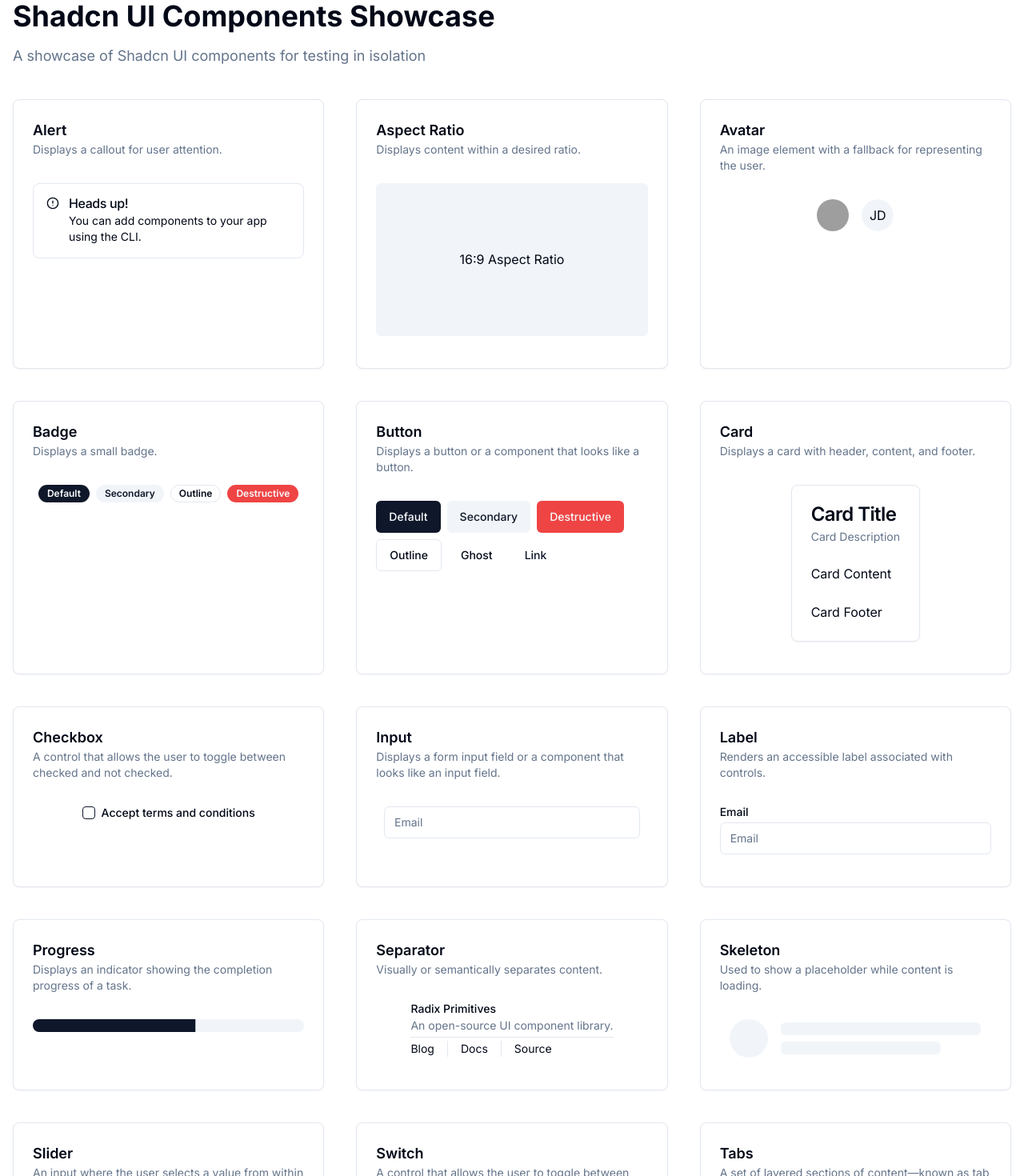
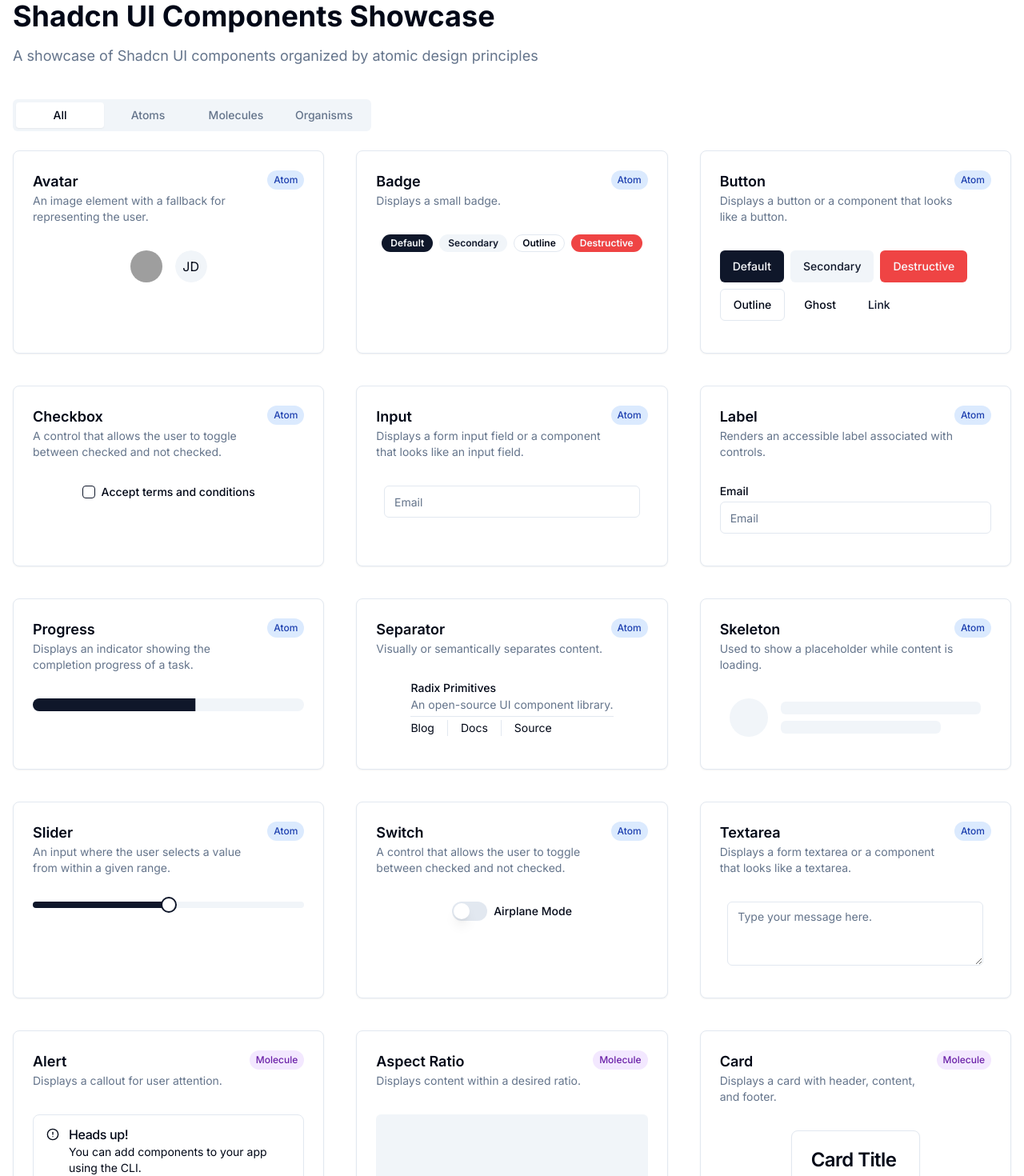
Before and after one commit to remi-pe/Design-System, a Next.js app: page / in a window 1280 px wide. Shown: the part 40-1510 px from the top of the page at 80% size. Built offline with nearby package versions, Linux system fonts and the light colour scheme; grey boxes are pictures that could not be loaded.

Commit message:
Reorganize components by atomic design principles with category filter

```diff
--- a/src/app/page.tsx
+++ b/src/app/page.tsx
@@ -1,4 +1,5 @@
 import type { Metadata } from "next"
+import { useState } from "react"
 import { AlertCircle, Check, ChevronsUpDown, CreditCard, Moon, Settings, Sun, User } from "lucide-react"
 
 import { Alert, AlertDescription, AlertTitle } from "@/components/ui/alert"
@@ -30,55 +31,20 @@ interface ComponentCardProps {
   title: string;
   description: string;
   children: React.ReactNode;
+  category: ComponentCategory;
 }
 
-export const metadata: Metadata = {
-  title: "Shadcn UI Components Showcase",
-  description: "A showcase of Shadcn UI components for testing in isolation",
-}
+// Component categories based on atomic design
+type ComponentCategory = "atom" | "molecule" | "organism";
 
-export default function Home() {
-  return (
-    <div className="container mx-auto py-10 px-4">
-      <div className="flex flex-col gap-4 mb-10">
-        <h1 className="text-4xl font-bold">Shadcn UI Components Showcase</h1>
-        <p className="text-muted-foreground text-lg">
-          A showcase of Shadcn UI components for testing in isolation
-        </p>
-      </div>
-
-      <div className="grid grid-cols-1 md:grid-cols-2 lg:grid-cols-3 gap-10">
-        {/* Alert */}
-        <ComponentCard
-          title="Alert"
-          description="Displays a callout for user attention."
-        >
-          <Alert>
-            <AlertCircle className="h-4 w-4" />
-            <AlertTitle>Heads up!</AlertTitle>
-            <AlertDescription>You can add components to your app using the CLI.</AlertDescription>
-          </Alert>
-        </ComponentCard>
-
-        {/* Aspect Ratio */}
-        <ComponentCard
-          title="Aspect Ratio"
-          description="Displays content within a desired ratio."
-        >
-          <div className="w-full">
-            <AspectRatio ratio={16 / 9}>
-              <div className="flex h-full w-full items-center justify-center bg-muted rounded-md">
-                16:9 Aspect Ratio
-              </div>
-            </AspectRatio>
-          </div>
-        </ComponentCard>
-
-        {/* Avatar */}
-        <ComponentCard
-          title="Avatar"
-          description="An image element with a fallback for representing the user."
-        >
+// Component definitions with metadata
+const components = [
+  // Atoms - Basic building blocks
+  {
+    title: "Avatar",
+    description: "An image element with a fallback for representing the user.",
+    category: "atom" as ComponentCategory,
+    component: (
       <div className="flex gap-4">
         <Avatar>
           <AvatarImage src="https://github.com/shadcn.png" alt="@shadcn" />
@@ -88,26 +54,26 @@ export default function Home() {
           <AvatarFallback>JD</AvatarFallback>
         </Avatar>
       </div>
-        </ComponentCard>
-
-        {/* Badge */}
-        <ComponentCard
-          title="Badge"
-          description="Displays a small badge."
-        >
+    ),
+  },
+  {
+    title: "Badge",
+    description: "Displays a small badge.",
+    category: "atom" as ComponentCategory,
+    component: (
       <div className="flex flex-wrap gap-2">
         <Badge>Default</Badge>
         <Badge variant="secondary">Secondary</Badge>
         <Badge variant="outline">Outline</Badge>
         <Badge variant="destructive">Destructive</Badge>
       </div>
-        </ComponentCard>
-
-        {/* Button */}
-        <ComponentCard
-          title="Button"
-          description="Displays a button or a component that looks like a button."
-        >
+    ),
+  },
+  {
+    title: "Button",
+    description: "Displays a button or a component that looks like a button.",
+    category: "atom" as ComponentCategory,
+    component: (
       <div className="flex flex-wrap gap-2">
         <Button>Default</Button>
         <Button variant="secondary">Secondary</Button>
@@ -116,13 +82,144 @@ export default function Home() {
         <Button variant="ghost">Ghost</Button>
         <Button variant="link">Link</Button>
       </div>
-        </ComponentCard>
+    ),
+  },
+  {
+    title: "Checkbox",
+    description: "A control that allows the user to toggle between checked and not checked.",
+    category: "atom" as ComponentCategory,
+    component: (
+      <div className="flex items-center space-x-2">
+        <Checkbox id="terms" />
+        <label
+          htmlFor="terms"
+          className="text-sm font-medium leading-none peer-disabled:cursor-not-allowed peer-disabled:opacity-70"
+        >
+          Accept terms and conditions
+        </label>
+      </div>
+    ),
+  },
+  {
+    title: "Input",
+    description: "Displays a form input field or a component that looks like an input field.",
+    category: "atom" as ComponentCategory,
+    component: (
+      <Input placeholder="Email" type="email" className="w-full max-w-xs" />
+    ),
+  },
+  {
+    title: "Label",
+    description: "Renders an accessible label associated with controls.",
+    category: "atom" as ComponentCategory,
+    component: (
+      <div className="grid w-full max-w-sm items-center gap-1.5">
+        <Label htmlFor="email">Email</Label>
+        <Input type="email" id="email" placeholder="Email" />
+      </div>
+    ),
+  },
+  {
+    title: "Progress",
+    description: "Displays an indicator showing the completion progress of a task.",
+    category: "atom" as ComponentCategory,
+    component: (
+      <Progress value={60} className="w-full" />
+    ),
+  },
+  {
+    title: "Separator",
+    description: "Visually or semantically separates content.",
+    category: "atom" as ComponentCategory,
+    component: (
+      <div className="space-y-1">
+        <h4 className="text-sm font-medium leading-none">Radix Primitives</h4>
+        <p className="text-sm text-muted-foreground">An open-source UI component library.</p>
+        <Separator className="my-4" />
+        <div className="flex h-5 items-center space-x-4 text-sm">
+          <div>Blog</div>
+          <Separator orientation="vertical" />
+          <div>Docs</div>
+          <Separator orientation="vertical" />
+          <div>Source</div>
+        </div>
+      </div>
+    ),
+  },
+  {
+    title: "Skeleton",
+    description: "Used to show a placeholder while content is loading.",
+    category: "atom" as ComponentCategory,
+    component: (
+      <div className="flex items-center space-x-4">
+        <Skeleton className="h-12 w-12 rounded-full" />
+        <div className="space-y-2">
+          <Skeleton className="h-4 w-[250px]" />
+          <Skeleton className="h-4 w-[200px]" />
+        </div>
+      </div>
+    ),
+  },
+  {
+    title: "Slider",
+    description: "An input where the user selects a value from within a given range.",
+    category: "atom" as ComponentCategory,
+    component: (
+      <Slider defaultValue={[50]} max={100} step={1} className="w-full" />
+    ),
+  },
+  {
+    title: "Switch",
+    description: "A control that allows the user to toggle between checked and not checked.",
+    category: "atom" as ComponentCategory,
+    component: (
+      <div className="flex items-center space-x-2">
+        <Switch id="airplane-mode" />
+        <Label htmlFor="airplane-mode">Airplane Mode</Label>
+      </div>
+    ),
+  },
+  {
+    title: "Textarea",
+    description: "Displays a form textarea or a component that looks like a textarea.",
+    category: "atom" as ComponentCategory,
+    component: (
+      <Textarea placeholder="Type your message here." className="w-full max-w-xs" />
+    ),
+  },
 
-        {/* Card */}
-        <ComponentCard
-          title="Card"
-          description="Displays a card with header, content, and footer."
-        >
+  // Molecules - Combinations of atoms
+  {
+    title: "Alert",
+    description: "Displays a callout for user attention.",
+    category: "molecule" as ComponentCategory,
+    component: (
+      <Alert>
+        <AlertCircle className="h-4 w-4" />
+        <AlertTitle>Heads up!</AlertTitle>
+        <AlertDescription>You can add components to your app using the CLI.</AlertDescription>
+      </Alert>
+    ),
+  },
+  {
+    title: "Aspect Ratio",
+    description: "Displays content within a desired ratio.",
+    category: "molecule" as ComponentCategory,
+    component: (
+      <div className="w-full">
+        <AspectRatio ratio={16 / 9}>
+          <div className="flex h-full w-full items-center justify-center bg-muted rounded-md">
+            16:9 Aspect Ratio
+          </div>
+        </AspectRatio>
+      </div>
+    ),
+  },
+  {
+    title: "Card",
+    description: "Displays a card with header, content, and footer.",
+    category: "molecule" as ComponentCategory,
+    component: (
       <Card>
         <CardHeader>
           <CardTitle>Card Title</CardTitle>
@@ -135,108 +232,30 @@ export default function Home() {
           <p>Card Footer</p>
         </CardFooter>
       </Card>
-        </ComponentCard>
+    ),
+  },
+  {
+    title: "Toggle",
+    description: "A two-state button that can be either on or off.",
+    category: "molecule" as ComponentCategory,
+    component: (
+      <div className="flex gap-2">
+        <Button variant="outline" size="icon" className="h-10 w-10 rounded-full">
+          <Sun className="h-4 w-4" />
+        </Button>
+        <Button variant="outline" size="icon" className="h-10 w-10 rounded-full">
+          <Moon className="h-4 w-4" />
+        </Button>
+      </div>
+    ),
+  },
 
-        {/* Checkbox */}
-        <ComponentCard
-          title="Checkbox"
-          description="A control that allows the user to toggle between checked and not checked."
-        >
-          <div className="flex items-center space-x-2">
-            <Checkbox id="terms" />
-            <label
-              htmlFor="terms"
-              className="text-sm font-medium leading-none peer-disabled:cursor-not-allowed peer-disabled:opacity-70"
-            >
-              Accept terms and conditions
-            </label>
-          </div>
-        </ComponentCard>
-
-        {/* Input */}
-        <ComponentCard
-          title="Input"
-          description="Displays a form input field or a component that looks like an input field."
-        >
-          <Input placeholder="Email" type="email" className="w-full max-w-xs" />
-        </ComponentCard>
-
-        {/* Label */}
-        <ComponentCard
-          title="Label"
-          description="Renders an accessible label associated with controls."
-        >
-          <div className="grid w-full max-w-sm items-center gap-1.5">
-            <Label htmlFor="email">Email</Label>
-            <Input type="email" id="email" placeholder="Email" />
-          </div>
-        </ComponentCard>
-
-        {/* Progress */}
-        <ComponentCard
-          title="Progress"
-          description="Displays an indicator showing the completion progress of a task."
-        >
-          <Progress value={60} className="w-full" />
-        </ComponentCard>
-
-        {/* Separator */}
-        <ComponentCard
-          title="Separator"
-          description="Visually or semantically separates content."
-        >
-          <div className="space-y-1">
-            <h4 className="text-sm font-medium leading-none">Radix Primitives</h4>
-            <p className="text-sm text-muted-foreground">An open-source UI component library.</p>
-            <Separator className="my-4" />
-            <div className="flex h-5 items-center space-x-4 text-sm">
-              <div>Blog</div>
-              <Separator orientation="vertical" />
-              <div>Docs</div>
-              <Separator orientation="vertical" />
-              <div>Source</div>
-            </div>
-          </div>
-        </ComponentCard>
-
-        {/* Skeleton */}
-        <ComponentCard
-          title="Skeleton"
-          description="Used to show a placeholder while content is loading."
-        >
-          <div className="flex items-center space-x-4">
-            <Skeleton className="h-12 w-12 rounded-full" />
-            <div className="space-y-2">
-              <Skeleton className="h-4 w-[250px]" />
-              <Skeleton className="h-4 w-[200px]" />
-            </div>
-          </div>
-        </ComponentCard>
-
-        {/* Slider */}
-        <ComponentCard
-          title="Slider"
-          description="An input where the user selects a value from within a given range."
-        >
-          <Slider defaultValue={[50]} max={100} step={1} className="w-full" />
-        </ComponentCard>
-
-        {/* Switch */}
-        <ComponentCard
-          title="Switch"
-          description="A control that allows the user to toggle between checked and not checked."
-        >
-          <div className="flex items-center space-x-2">
-            <Switch id="airplane-mode" />
-            <Label htmlFor="airplane-mode">Airplane Mode</Label>
-          </div>
-        </ComponentCard>
-
-        {/* Tabs */}
-        <ComponentCard
-          title="Tabs"
-          description="A set of layered sections of content—known as tab panels—that display one panel at a time."
-        >
+  // Organisms - Complex UI components
+  {
+    title: "Tabs",
+    description: "A set of layered sections of content—known as tab panels—that display one panel at a time.",
+    category: "organism" as ComponentCategory,
+    component: (
       <Tabs defaultValue="account" className="w-full">
         <TabsList className="grid w-full grid-cols-2">
           <TabsTrigger value="account">Account</TabsTrigger>
@@ -281,43 +300,140 @@ export default function Home() {
           </Card>
         </TabsContent>
       </Tabs>
+    ),
+  },
+];
+
+export const metadata: Metadata = {
+  title: "Shadcn UI Components Showcase",
+  description: "A showcase of Shadcn UI components organized by atomic design principles",
+}
+
+export default function Home() {
+  return (
+    <div className="container mx-auto py-10 px-4">
+      <div className="flex flex-col gap-4 mb-10">
+        <h1 className="text-4xl font-bold">Shadcn UI Components Showcase</h1>
+        <p className="text-muted-foreground text-lg">
+          A showcase of Shadcn UI components organized by atomic design principles
+        </p>
+      </div>
+
+      {/* Category Filter */}
+      <div className="mb-10">
+        <Tabs defaultValue="all" className="w-full">
+          <TabsList className="grid w-full max-w-md grid-cols-4">
+            <TabsTrigger value="all">All</TabsTrigger>
+            <TabsTrigger value="atom">Atoms</TabsTrigger>
+            <TabsTrigger value="molecule">Molecules</TabsTrigger>
+            <TabsTrigger value="organism">Organisms</TabsTrigger>
+          </TabsList>
+
+          {/* All Components */}
+          <TabsContent value="all">
+            <div className="grid grid-cols-1 md:grid-cols-2 lg:grid-cols-3 gap-10 mt-6">
+              {components.map((comp, index) => (
+                <ComponentCard
+                  key={index}
+                  title={comp.title}
+                  description={comp.description}
+                  category={comp.category}
+                >
+                  {comp.component}
                 </ComponentCard>
+              ))}
+            </div>
+          </TabsContent>
 
-        {/* Textarea */}
+          {/* Atoms */}
+          <TabsContent value="atom">
+            <div className="grid grid-cols-1 md:grid-cols-2 lg:grid-cols-3 gap-10 mt-6">
+              {components
+                .filter(comp => comp.category === "atom")
+                .map((comp, index) => (
                   <ComponentCard
-          title="Textarea"
-          description="Displays a form textarea or a component that looks like a textarea."
+                    key={index}
+                    title={comp.title}
+                    description={comp.description}
+                    category={comp.category}
                   >
-          <Textarea placeholder="Type your message here." className="w-full max-w-xs" />
+                    {comp.component}
                   </ComponentCard>
+                ))
+              }
+            </div>
+          </TabsContent>
 
-        {/* Toggle */}
+          {/* Molecules */}
+          <TabsContent value="molecule">
+            <div className="grid grid-cols-1 md:grid-cols-2 lg:grid-cols-3 gap-10 mt-6">
+              {components
+                .filter(comp => comp.category === "molecule")
+                .map((comp, index) => (
                   <ComponentCard
-          title="Toggle"
-          description="A two-state button that can be either on or off."
+                    key={index}
+                    title={comp.title}
+                    description={comp.description}
+                    category={comp.category}
                   >
-          <div className="flex gap-2">
-            <Button variant="outline" size="icon" className="h-10 w-10 rounded-full">
-              <Sun className="h-4 w-4" />
-            </Button>
-            <Button variant="outline" size="icon" className="h-10 w-10 rounded-full">
-              <Moon className="h-4 w-4" />
-            </Button>
+                    {comp.component}
+                  </ComponentCard>
+                ))
+              }
             </div>
+          </TabsContent>
+
+          {/* Organisms */}
+          <TabsContent value="organism">
+            <div className="grid grid-cols-1 md:grid-cols-2 lg:grid-cols-3 gap-10 mt-6">
+              {components
+                .filter(comp => comp.category === "organism")
+                .map((comp, index) => (
+                  <ComponentCard
+                    key={index}
+                    title={comp.title}
+                    description={comp.description}
+                    category={comp.category}
+                  >
+                    {comp.component}
                   </ComponentCard>
+                ))
+              }
+            </div>
+          </TabsContent>
+        </Tabs>
       </div>
     </div>
   )
 }
 
 // Helper component for displaying each Shadcn component in a card
-function ComponentCard({ title, description, children }: ComponentCardProps) {
+function ComponentCard({ title, description, children, category }: ComponentCardProps) {
+  // Category badge colors
+  const categoryColors = {
+    atom: "bg-blue-100 text-blue-800 dark:bg-blue-900 dark:text-blue-300",
+    molecule: "bg-purple-100 text-purple-800 dark:bg-purple-900 dark:text-purple-300",
+    organism: "bg-amber-100 text-amber-800 dark:bg-amber-900 dark:text-amber-300",
+  };
+
+  // Category labels
+  const categoryLabels = {
+    atom: "Atom",
+    molecule: "Molecule",
+    organism: "Organism",
+  };
+
   return (
     <div className="rounded-lg border bg-card text-card-foreground shadow-sm">
       <div className="p-6 flex flex-col gap-4">
+        <div className="flex justify-between items-start">
           <div>
             <h3 className="text-lg font-semibold">{title}</h3>
             <p className="text-sm text-muted-foreground">{description}</p>
+          </div>
+          <span className={`px-2 py-1 rounded-full text-xs font-medium ${categoryColors[category]}`}>
+            {categoryLabels[category]}
+          </span>
         </div>
         <div className="flex items-center justify-center py-4">{children}</div>
       </div>
```
Lines whose indentation alone changed are shown as unchanged.
